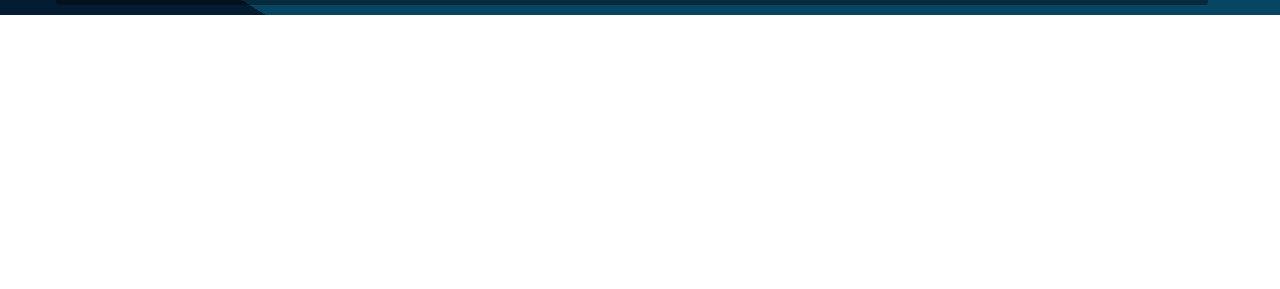
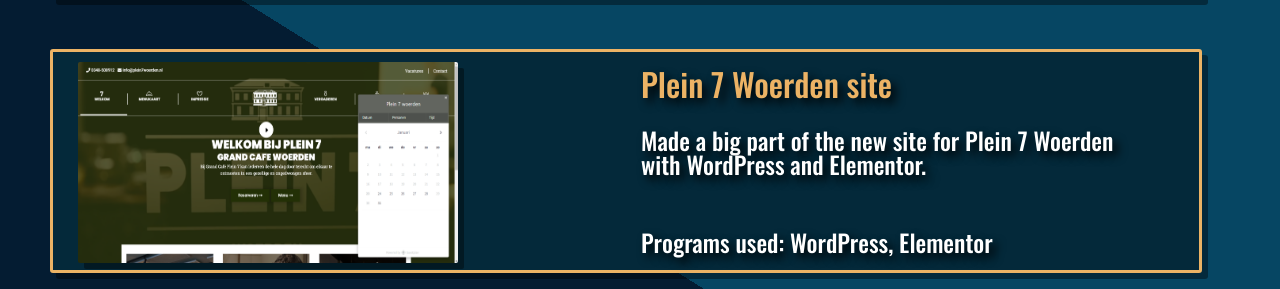
Before and after one commit to nimaef/nimaef.github.io, a plain HTML site: page pages/work.html in a window 1280 px wide. Shown: the part 3351-3640 px from the top of the page. Before the commit the page ends 3366 px from the top, so only its background shows below. Drawn offline with nearby package versions, Linux system fonts and the light colour scheme; files whose address does not match are found by name.

Commit message:
Update work.html

```diff
--- a/pages/work.html
+++ b/pages/work.html
@@ -244,6 +244,24 @@
         </p>
       </div>
     </div>
+
+    <div class="row works">
+      <div class="col-6 ">
+        <a href="https://plein7woerden.nl/"><img class="size1" src="../assets/Screenshot_5.png" alt=""></a>
+      </div>
+
+      <div class="col-6">
+        <h1 class="workTitle">
+          Plein 7 Woerden site
+        </h1>
+        <p class="textsize workText">
+          Made a big part of the new site for Plein 7 Woerden with WordPress and Elementor.
+        </p>
+        <p class="textsize langUsed">
+          Programs used: WordPress, Elementor
+        </p>
+      </div>
+    </div>
     <br>
   </container>
 
```
